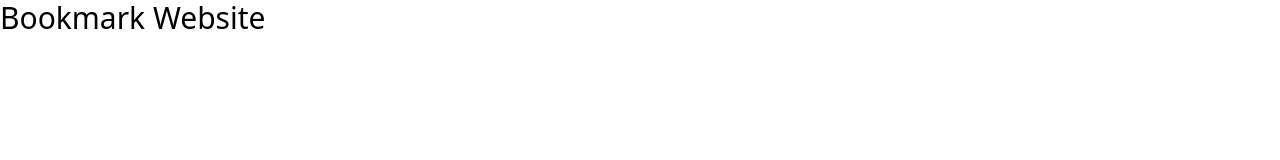
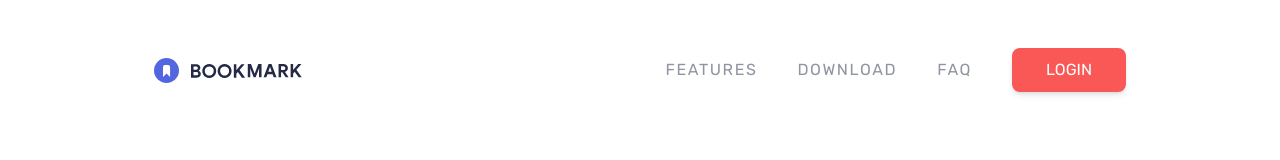
Before and after one commit to CharlesMariga/Bookmark-Tailwind-Website, a website: page index.html in a window 1280 px wide. Drawn offline with Linux system fonts and the light colour scheme.

Commit message:
feat: navbar

```diff
--- a/index.html
+++ b/index.html
@@ -13,7 +13,33 @@
     />
     <title>Bookmark Website</title>
   </head>
-  <body>
-    <h1 class="text-3xl">Bookmark Website</h1>
+  <body class="overflow-x-hidden">
+    <nav class="container relative mx-auto p-6">
+      <!-- Flex container for nav items -->
+      <div class="my-6 flex items-center justify-between space-x-20">
+        <!-- Logo -->
+        <div class="z-30">
+          <img src="images/logo-bookmark.svg" alt="" id="logo" />
+        </div>
+
+        <!-- Menu items -->
+        <div
+          class="hidden items-center space-x-10 uppercase text-grayishBlue md:flex"
+        >
+          <a href="#features" class="tracking-widest hover:text-softRed"
+            >Features</a
+          >
+          <a href="#download" class="tracking-widest hover:text-softRed"
+            >Download</a
+          >
+          <a href="#faq" class="tracking-widest hover:text-softRed">FAQ</a>
+          <a
+            href=""
+            class="rounded-lg border-2 border-softRed bg-softRed px-8 py-2 text-white shadow-md hover:bg-white hover:text-softRed"
+            >Login</a
+          >
+        </div>
+      </div>
+    </nav>
   </body>
 </html>
```
Also changed, not shown: css/style.css.
